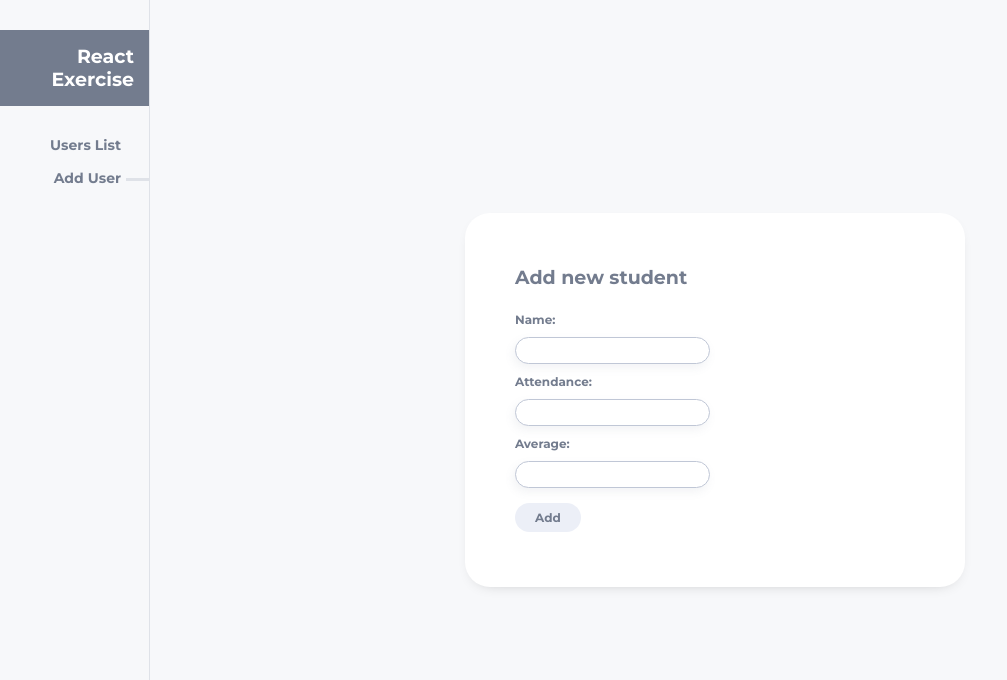
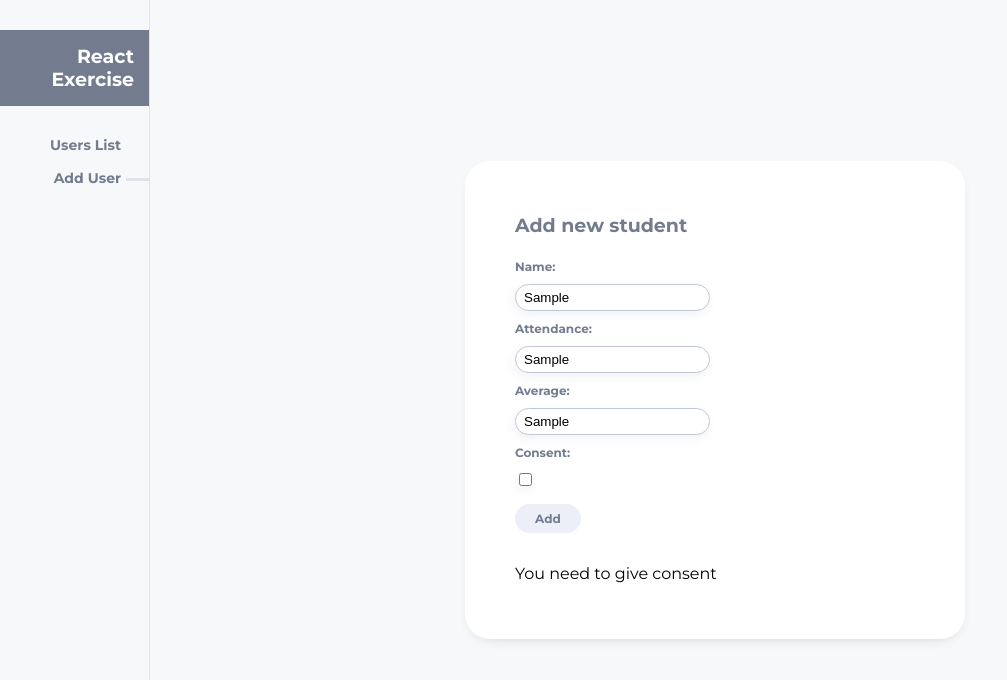
Before and after one commit to m-went/romans-exercise, a React (Create React App) app: page /add-user in a window 1280 px wide. Both pictures are taken after typing "Sample", "Sample", "Sample" into the empty fields and a click on the button "Add". Shown: the top 680 px of the page, without its empty margins (0-1007 px from the left). Built offline with nearby package versions, Linux system fonts and the light colour scheme.

Commit message:
use useForm hook in addUser form

```diff
--- a/src/views/AddUserForm/AddUserForm.js
+++ b/src/views/AddUserForm/AddUserForm.js
@@ -1,19 +1,32 @@
 import styles from './AddUserForm.module.scss';
-import { useState, useContext } from 'react';
+import { useContext } from 'react';
 import { UsersContext } from '../../providers/UsersProvider';
+import useForm from '../../hooks/useForm';
+
+const initialFormState = {
+  name: '',
+  attendance: '',
+  average: '',
+  consent: false,
+  error: '',
+};
 
 function AddUserForm(props) {
   const { addUser } = useContext(UsersContext);
-  const [input, setInput] = useState({ name: '', attendance: '', average: '' });
+  const { formState, handleClearForm, handleConsentToggle, handleInputChange, throwError } = useForm(initialFormState);
 
   const handleSubmit = (e) => {
     e.preventDefault();
-    addUser(input);
-    setInput({ name: '', attendance: '', average: '' });
+    if (formState.consent) {
+      addUser({ name: formState.name, attendance: formState.attendance, average: formState.average });
+      handleClearForm();
+    } else {
+      throwError('You need to give consent');
+    }
   };
 
   const changeInputValue = (e) => {
-    setInput((st) => ({ ...st, [e.target.name]: e.target.value }));
+    handleInputChange(e);
   };
 
   return (
@@ -21,14 +34,21 @@ function AddUserForm(props) {
       <h1 className={`${styles.title}`}>Add new student</h1>
       <div className={`${styles.inputRow}`}>
         <label htmlFor="name">Name:</label>
-        <input type="text" name="name" value={input.name} onChange={changeInputValue} id="name" data-testid="name" />
+        <input
+          type="text"
+          name="name"
+          value={formState.name}
+          onChange={changeInputValue}
+          id="name"
+          data-testid="name"
+        />
       </div>
       <div className={`${styles.inputRow}`}>
         <label htmlFor="attendance">Attendance:</label>
         <input
           type="text"
           name="attendance"
-          value={input.attendance}
+          value={formState.attendance}
           onChange={changeInputValue}
           id="attendance"
           data-testid="attendance"
@@ -39,13 +59,18 @@ function AddUserForm(props) {
         <input
           type="text"
           name="average"
-          value={input.average}
+          value={formState.average}
           onChange={changeInputValue}
           id="average"
           data-testid="average"
         />
       </div>
+      <div className={`${styles.inputRow}`}>
+        <label htmlFor="consent">Consent:</label>
+        <input type="checkbox" name="consent" onChange={handleConsentToggle} id="consent" checked={formState.consent} />
+      </div>
       <button className={`${styles.button}`}>Add</button>
+      {formState.error ? <p>{formState.error}</p> : null}
     </form>
   );
 }
```
